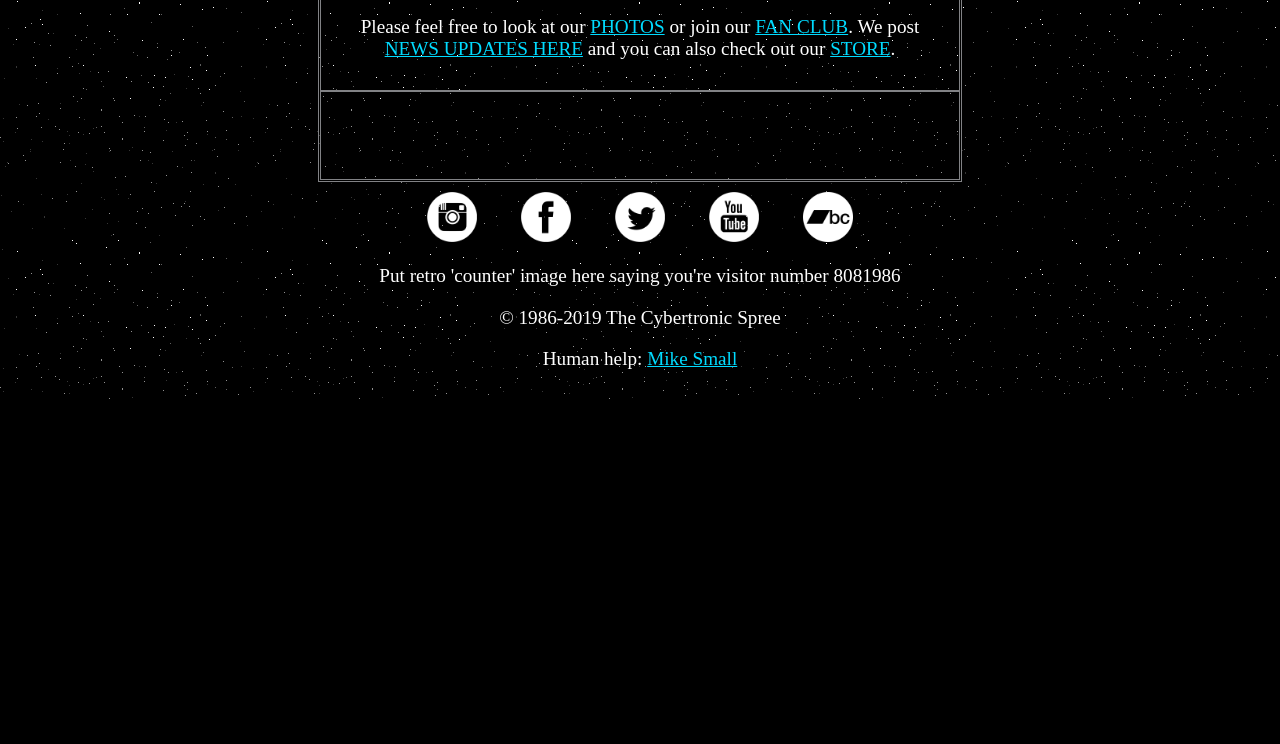
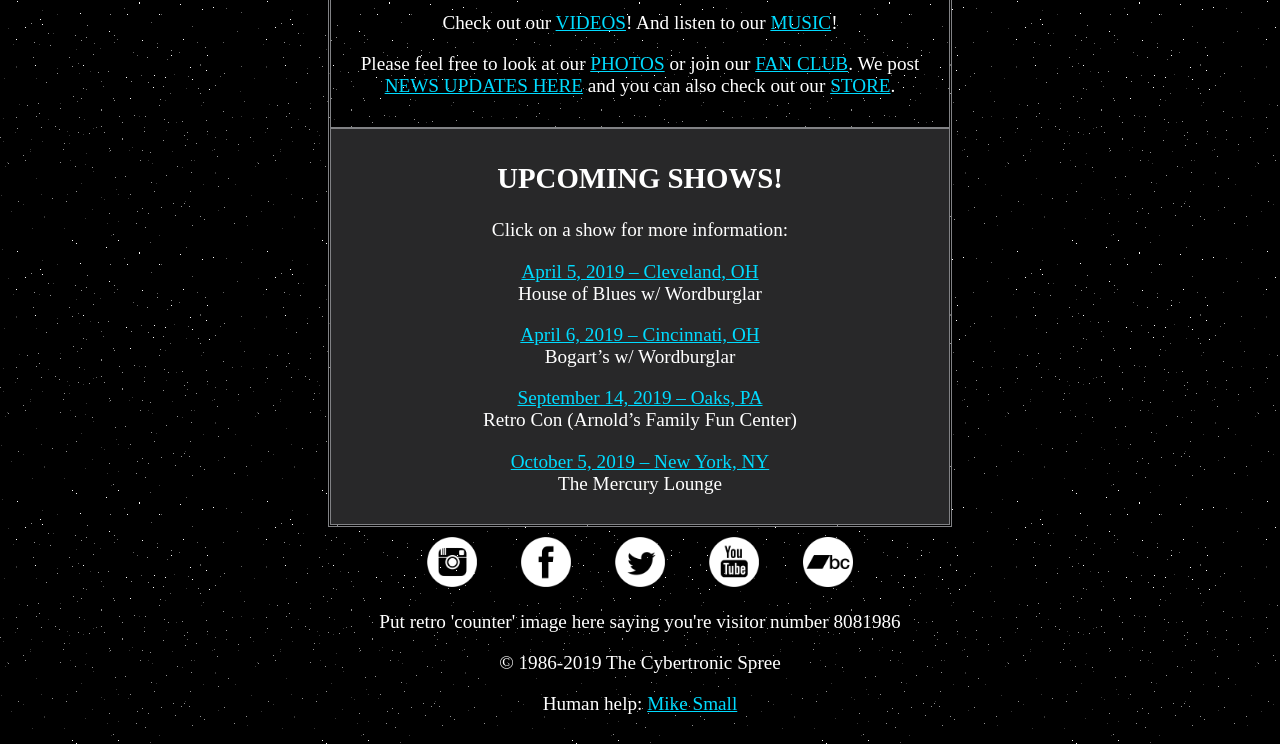
Before and after one commit to mikesmall/cybertronic-spree, a plain HTML site: page index.html in a window 1280 px wide. Shown: the part 764-1508 px from the top of the page. Before the commit the page ends 1163 px from the top, so only its background shows below. Drawn offline with Linux system fonts and the light colour scheme.

Commit message:
Upcoming Shows section complete

```diff
--- a/css/styles.css
+++ b/css/styles.css
@@ -2,13 +2,14 @@ html {
   box-sizing: border-box;
 }
 body {
+  margin-top: 37px;
   background-color: #000000;
   text-align: center;
   background-image: url("../img/bg.gif");
   width: 100%;
 }
 .wrapper {
-  margin-top: 20px;
+
   padding: 1px; /*forms centre of site border */
 }
 .wrapper,
@@ -16,34 +17,44 @@ footer {
   display: block;
   margin: 0 auto;
   width: 100%;
-  max-width: 640px;
+  max-width: 620px;
 }
 .wrapper,
 header,
-main {
+.content-box {
   border: 1px solid #818285;
 }
 header,
-main,
+.content-box,
 footer {
   padding: 10px 24px;
 }
-h1,
-a {
+h1 {
   color: #00DBFF;
+  font-size: 2.2em;
 }
-h1 {
-  font-size: 2.2em;
+h2 {
+  color: #ffffff;
+  font-size: 1.8em;
+  font-weight: bold;
 }
 p {
   font-family: 'Times New Roman', serif;
   font-size: 1.2em;
   color: #ffffff;
 }
-#greet {
+a {
+  color: #00DBFF;
+}
+.greet {
   color: #FF0004;
   font-style: italic;
 }
+.shows {
+  background-color: #282829;
+}
+
+
 .social {
   margin: 0 auto;
 }
--- a/index.html
+++ b/index.html
@@ -40,7 +40,42 @@
           <h2>
             UPCOMING SHOWS!
           </h2>
-
+          <p>
+            Click on a show for more information:
+          </p>
+          <div class="gig">
+            <p>
+              <a href="#" target="_blank"></a>
+            </p>
+          </div>
+          <div class="gig">
+            <p>
+              <a href="http://facebook.com/events/295488457782118" target="_blank">April 5, 2019 &ndash; Cleveland, OH</a>
+              <br />
+              House of Blues w/ Wordburglar
+            </p>
+          </div>
+          <div class="gig">
+            <p>
+              <a href="http://facebook.com/events/380678289193945" target="_blank">April 6, 2019 &ndash; Cincinnati, OH</a>
+              <br />
+              Bogart&rsquo;s w/ Wordburglar
+            </p>
+          </div>
+          <div class="gig">
+            <p>
+              <a href="https://retrocons.com/2019/03/14/the-cybertronic-spree-returns-for-retro-con-2019/" target="_blank">September 14, 2019 &ndash; Oaks, PA</a>
+              <br />
+              Retro Con (Arnold&rsquo;s Family Fun Center)
+            </p>
+          </div>
+          <div class="gig">
+            <p>
+              <a href="http://facebook.com/events/322849365037123" target="_blank">October 5, 2019 &ndash; New York, NY</a>
+              <br />
+              The Mercury Lounge
+            </p>
+          </div>
         </div>
       </main>
     </div> <!-- ends wrapper -->
@@ -48,11 +83,11 @@
     <footer>
 
       <div class="social">
-        <a href="http://instagram.com/cybertronicband" target="_blank"><img src="img/social/instagram.png" alt="Instagram" /></a>
-        <a href="http://facebook.com/thecybertronicspree" target="_blank"><img src="img/social/facebook.png" alt="Facebook" /></a>
-        <a href="http://twitter.com/cybertronicband" target="_blank"><img src="img/social/twitter.png" alt="Twitter" /></a>
-        <a href="http://youtube.com/thecybertronicspree" target="_blank"><img src="img/social/youtube.png" alt="YouTube" /></a>
-        <a href="http://thecybertronicspree.bandcamp.com" target="_blank"><img src="img/social/bandcamp.png" alt="Bandcamp" /></a>
+        <a href="http://instagram.com/cybertronicband" target="_blank"><img src="img/social/instagram.png" alt="The Cybertronic Spree on Instagram" /></a>
+        <a href="http://facebook.com/thecybertronicspree" target="_blank"><img src="img/social/facebook.png" alt="The Cybertronic Spree on Facebook" /></a>
+        <a href="http://twitter.com/cybertronicband" target="_blank"><img src="img/social/twitter.png" alt="The Cybertronic Spree on Twitter" /></a>
+        <a href="http://youtube.com/thecybertronicspree" target="_blank"><img src="img/social/youtube.png" alt="The Cybertronic Spree on YouTube" /></a>
+        <a href="http://thecybertronicspree.bandcamp.com" target="_blank"><img src="img/social/bandcamp.png" alt="The Cybertronic Spree on Bandcamp" /></a>
       </div>
 
       <p>Put retro 'counter' image here saying you're visitor number 8081986</p>
```
